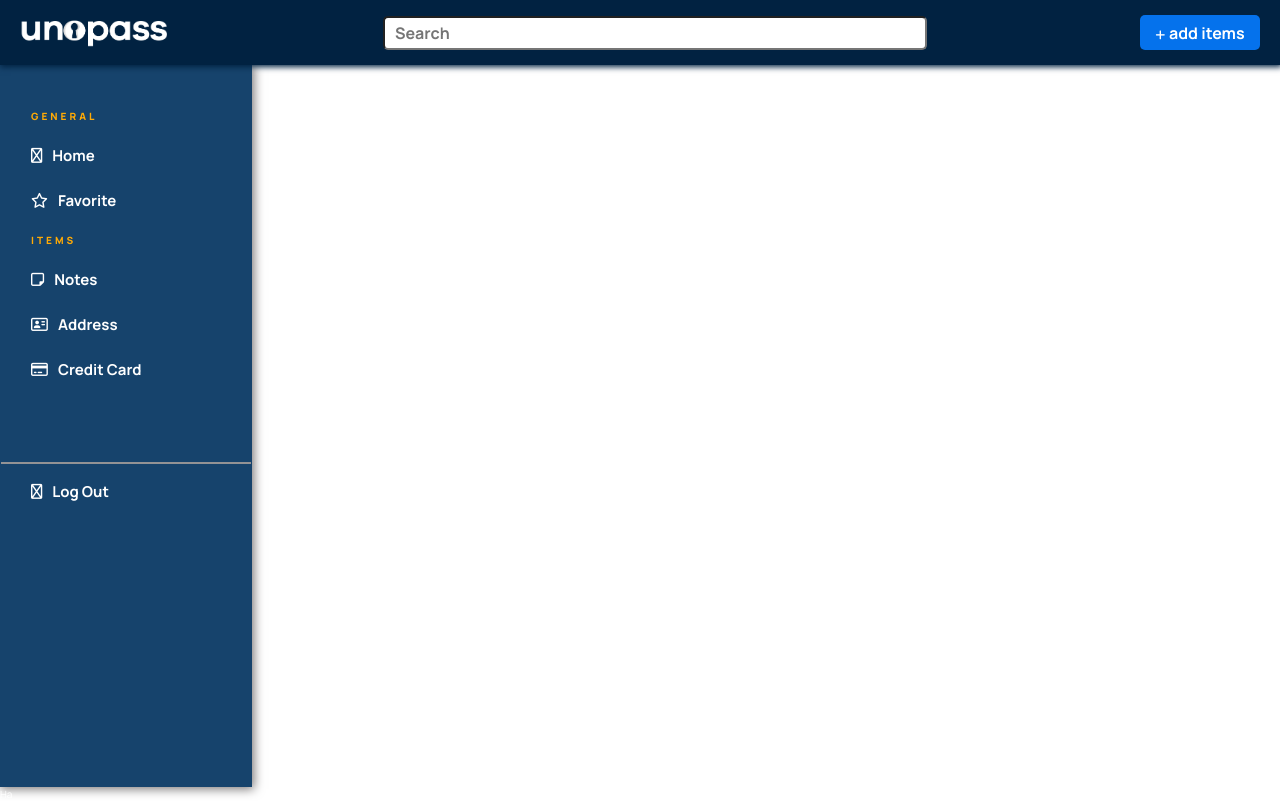
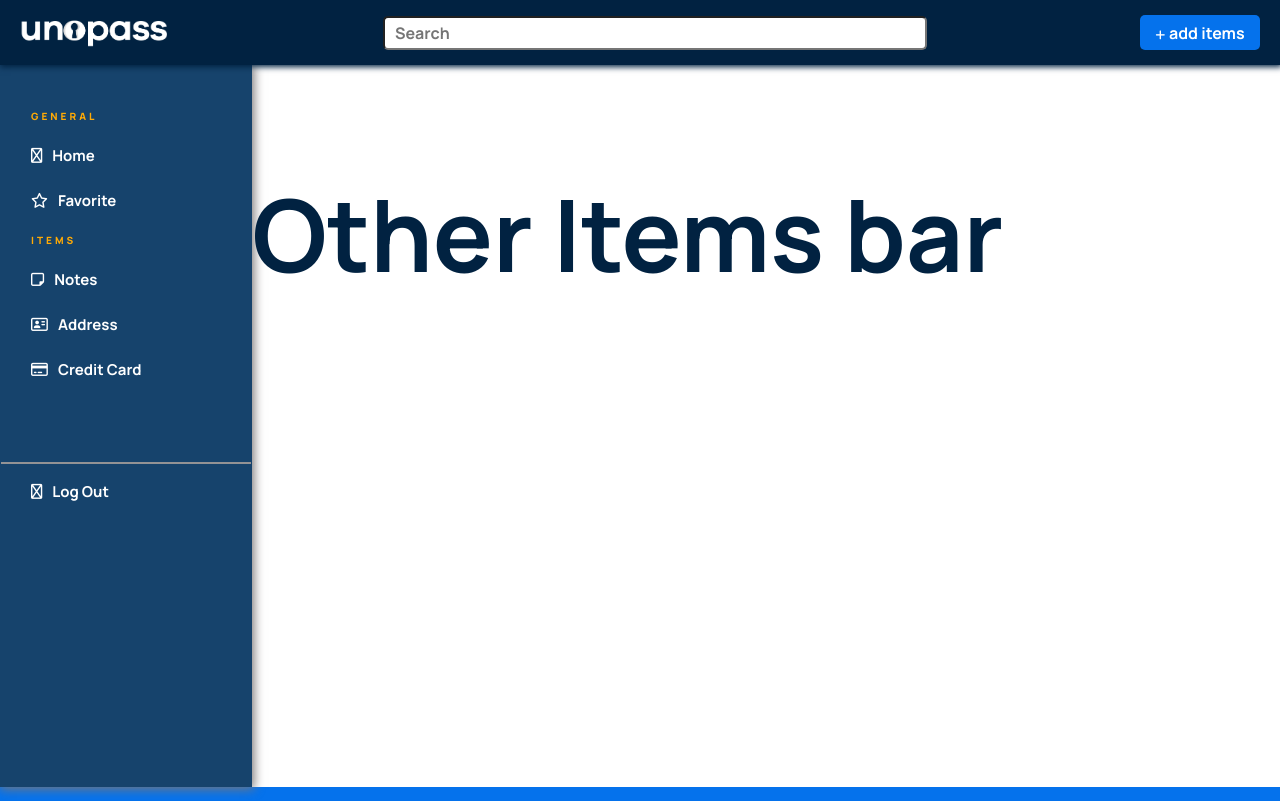
Before and after one commit to donice/unopass, a React (Create React App) app: page / in a window 1280 px wide. Built offline with nearby package versions, Linux system fonts and the light colour scheme.

Commit message:
working on the resizeable split panels

```diff
--- a/package.json
+++ b/package.json
@@ -9,6 +9,7 @@
     "react": "^18.1.0",
     "react-dom": "^18.1.0",
     "react-scripts": "5.0.1",
+    "react-split": "^2.0.14",
     "web-vitals": "^2.1.4"
   },
   "scripts": {
--- a/src/components/Dashboard/Dashboard.css
+++ b/src/components/Dashboard/Dashboard.css
@@ -111,6 +111,14 @@ hr {
     background-color: white;
     text-align: left;
 }
+.Dashboard main {
+    display: flex;
+}
+
+.Dashboard h1 {
+    font-size: 100PX;
+    color: #012241;
+}
 
 .unused-fas {
     display: none;
--- a/src/components/Dashboard/Dashboard.js
+++ b/src/components/Dashboard/Dashboard.js
@@ -7,8 +7,10 @@ const Dashboard = () => {
     return (
         <section className='Dashboard' >
             <Navbar />
-            <SideNav />
-            <Items />
+            <main>
+                <SideNav />
+                <Items />
+            </main>
         </section>
     )
 }
--- a/src/components/Dashboard/Items.js
+++ b/src/components/Dashboard/Items.js
@@ -1,8 +1,11 @@
 import './Dashboard.css'
+// import { Editor1 } from '../editor/Editor1';
 
 const Items = () => {
     return (
-        <section> Ha </section>
+        <section>
+            <h1> Other Items bar</h1>
+        </section>
     )
 }
 
```
Also changed, not shown: 1 other file (tests, documents, lock files or other folders).
